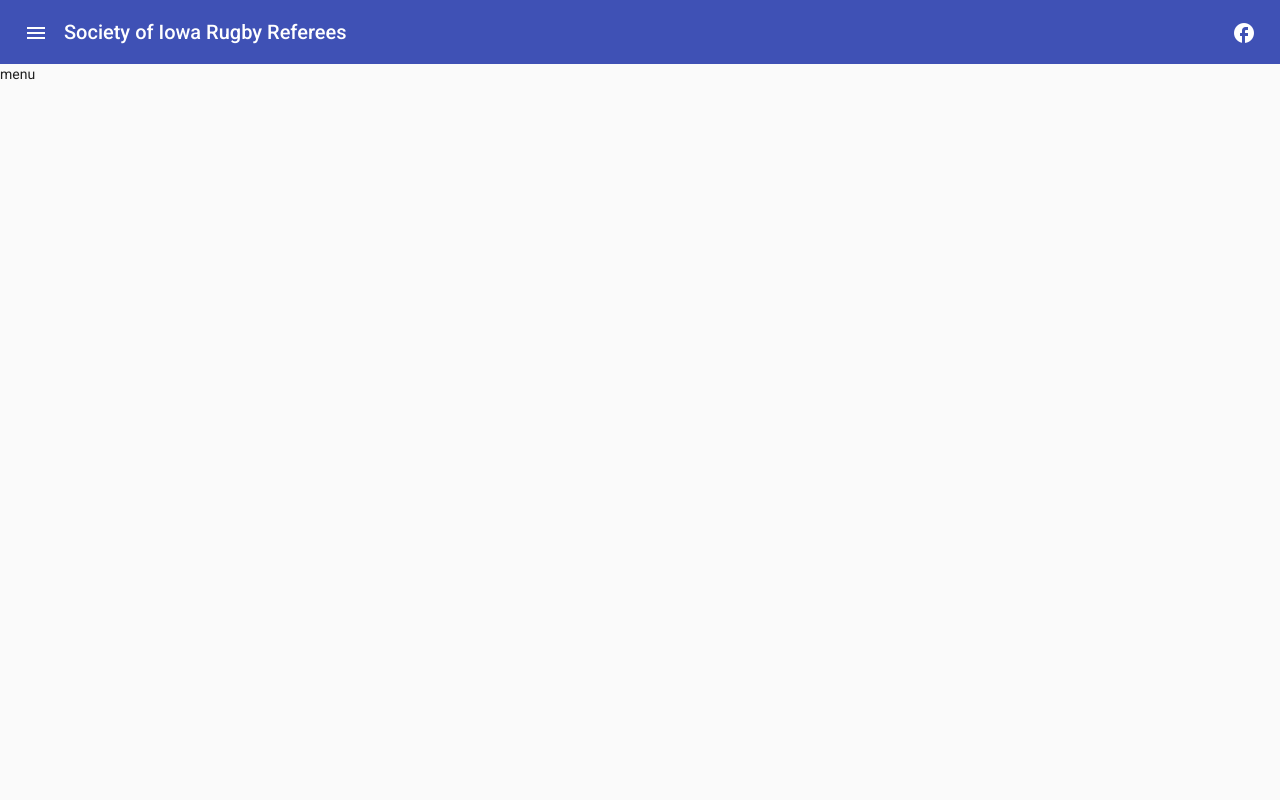
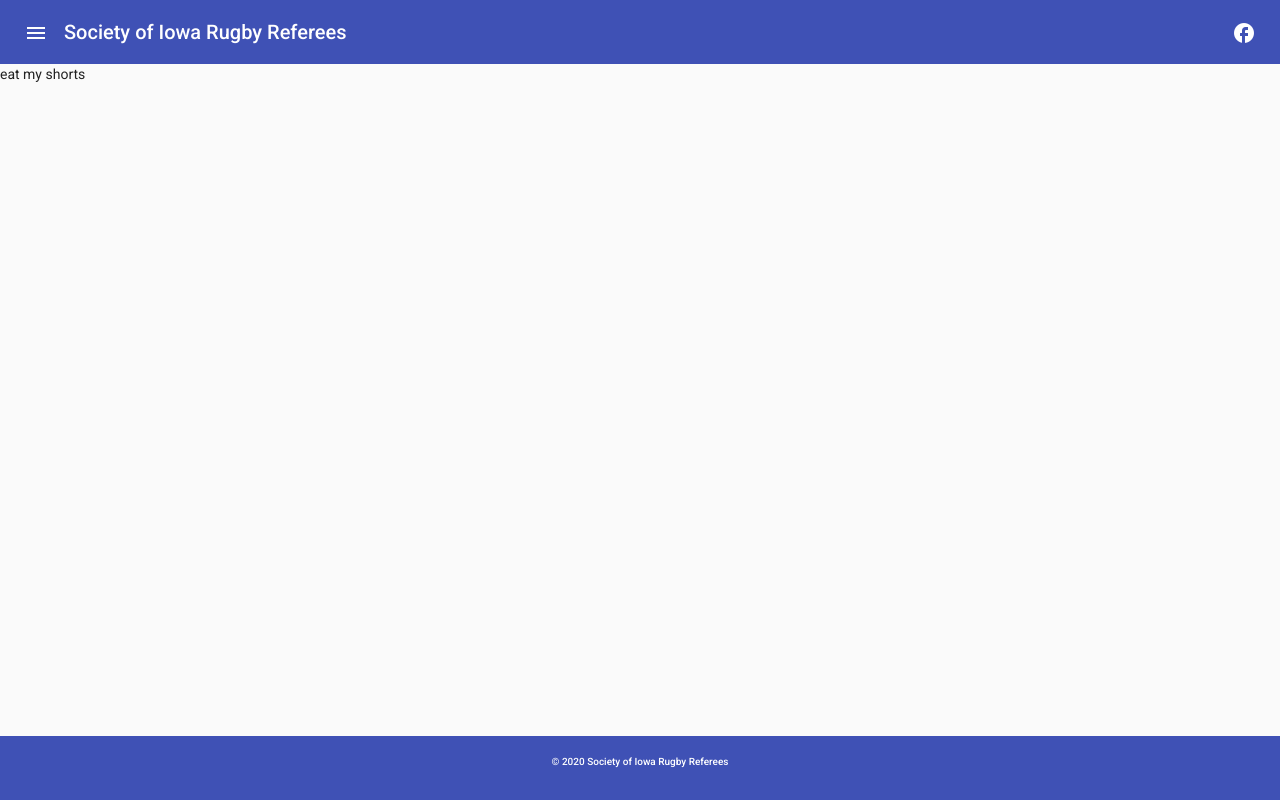
Before and after one commit to adammfalk/sirrs, an Angular app in the folder website/: page / in a window 1280 px wide. Built offline with nearby package versions, Linux system fonts and the light colour scheme.

Commit message:
footer and tests

```diff
--- a/website/src/app/app.component.html
+++ b/website/src/app/app.component.html
@@ -2,9 +2,9 @@
     <mat-toolbar color="primary" class="navbar">
         <button mat-icon-button class="navbar-button" id="menu-button" aria-label="Main menu button"
             (click)="sidenav.toggle()">
-            <mat-icon>{{[menuIcon()]}}</mat-icon>
+            <mat-icon>{{ [menuIcon()] }}</mat-icon>
         </button>
-        <h1 class="navbar-title">Society of Iowa Rugby Referees</h1>
+        <h1 class="navbar-title">{{ title }}</h1>
         <span class="navbar-spacer"></span>
         <a mat-icon-button id="facebook-button" aria-label="Facebook link"
             href="https://www.facebook.com/iowarugbyrefs/" target="_blank">
@@ -21,7 +21,13 @@
         </mat-sidenav>
 
         <mat-sidenav-content>
-            {{[menuIcon()]}}
+            <p>eat my shorts</p>
         </mat-sidenav-content>
     </mat-sidenav-container>
+
+    <mat-toolbar color="primary" id="footer">
+        <span class="navbar-spacer"></span>
+        <p class="footer-title">{{ footerTitle() }}</p>
+        <span class="navbar-spacer"></span>
+    </mat-toolbar>
 </div>
--- a/website/src/app/app.component.scss
+++ b/website/src/app/app.component.scss
@@ -28,3 +28,7 @@
 .is-mobile .sidenav-container {
   flex: 1 0 auto;
 }
+
+.footer-title {
+  font-size: x-small;
+}
--- a/website/src/app/app.component.ts
+++ b/website/src/app/app.component.ts
@@ -9,10 +9,11 @@ import { MediaMatcher } from '@angular/cdk/layout';
 export class AppComponent implements OnDestroy {
   mobileQuery: MediaQueryList;
   opened: boolean = false;
+  title = 'Society of Iowa Rugby Referees';
 
   private _mobileQueryListener: () => void;
 
-  constructor(changeDetectorRef: ChangeDetectorRef, media: MediaMatcher) {
+  constructor (changeDetectorRef: ChangeDetectorRef, media: MediaMatcher) {
     this.mobileQuery = media.matchMedia('(max-width: 600px)');
     this._mobileQueryListener = () => changeDetectorRef.detectChanges();
     this.mobileQuery.addListener(this._mobileQueryListener);
@@ -29,4 +30,8 @@ export class AppComponent implements OnDestroy {
       return 'menu';
     }
   }
+
+  footerTitle(): string {
+    return `© ${new Date().getFullYear()} ${this.title}`;
+  }
 }
```
Also changed, not shown: 1 other file (tests, documents, lock files or other folders).
